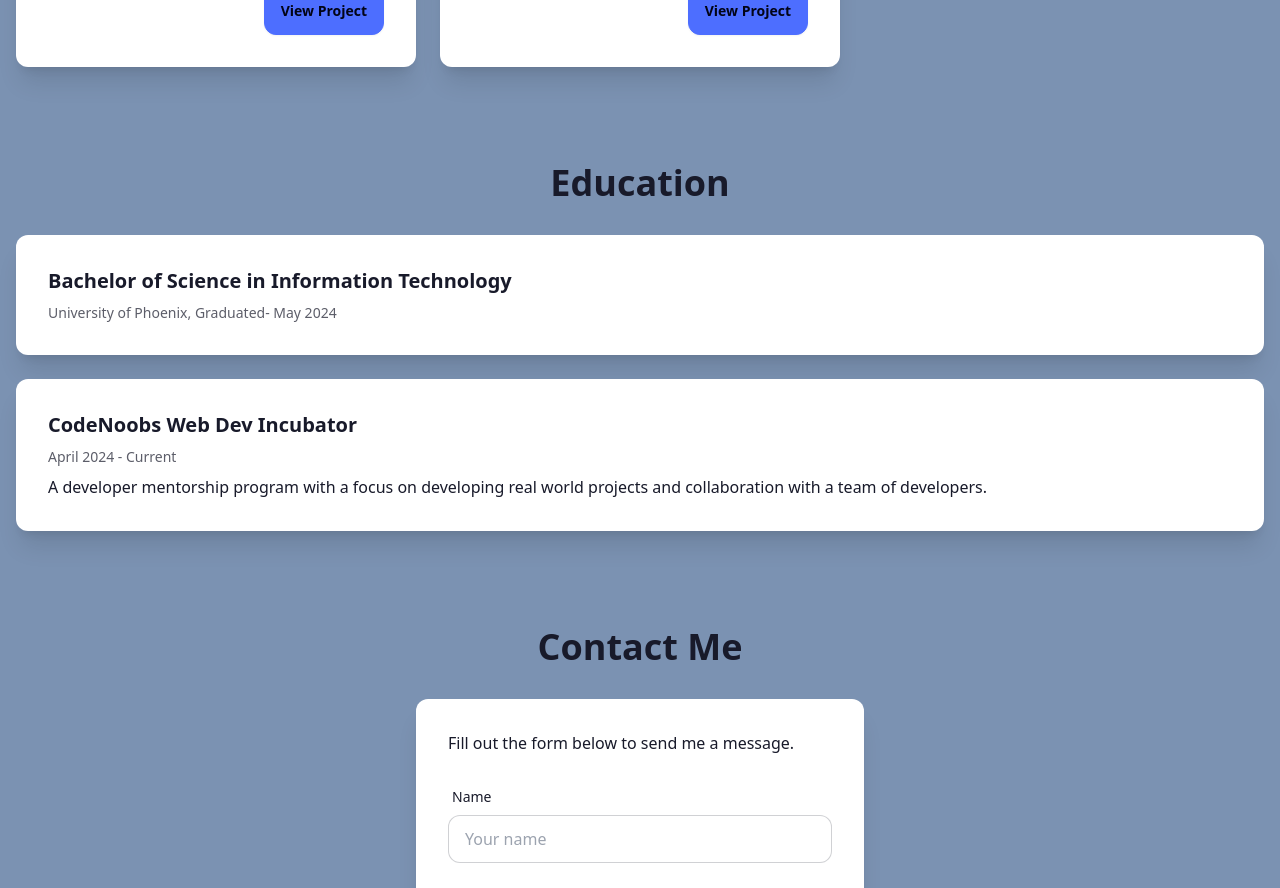
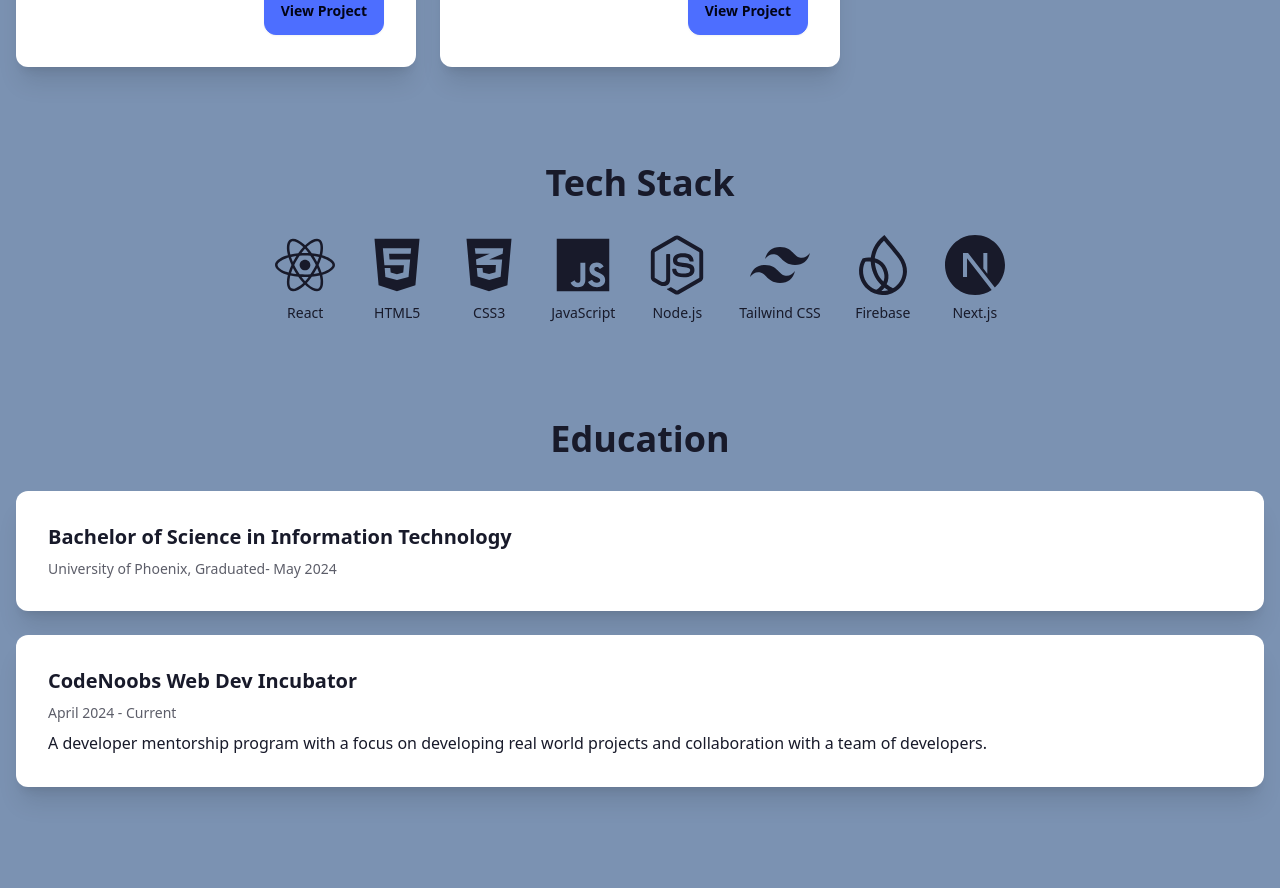
Before and after one commit to ericb83/myportfolio, a Next.js app: page / in a window 1280 px wide. Shown: the part 1346-2234 px from the top of the page. Built offline with nearby package versions, Linux system fonts and the light colour scheme; no server answers.

Commit message:
added tech stack section

```diff
--- a/src/app/page.js
+++ b/src/app/page.js
@@ -1,5 +1,7 @@
 "use client";
 import React, { useState, useEffect } from "react";
+import { FaReact, FaHtml5, FaCss3Alt, FaJs, FaNodeJs } from "react-icons/fa";
+import { SiTailwindcss, SiFirebase, SiNextdotjs } from "react-icons/si";
 import Hero from "@/components/Hero";
 import Image from "next/image";
 import Link from "next/link";
@@ -111,6 +113,28 @@ export default function Home() {
                     )}
                   </div>
                 </div>
+              </div>
+            ))}
+          </div>
+        </section>
+
+        {/* Tech Stack Section */}
+        <section id="tech-stack" className="py-12">
+          <h2 className="text-4xl font-bold text-center mb-8">Tech Stack</h2>
+          <div className="flex flex-wrap justify-center gap-8">
+            {[
+              { icon: FaReact, name: "React" },
+              { icon: FaHtml5, name: "HTML5" },
+              { icon: FaCss3Alt, name: "CSS3" },
+              { icon: FaJs, name: "JavaScript" },
+              { icon: FaNodeJs, name: "Node.js" },
+              { icon: SiTailwindcss, name: "Tailwind CSS" },
+              { icon: SiFirebase, name: "Firebase" },
+              { icon: SiNextdotjs, name: "Next.js" },
+            ].map((tech, index) => (
+              <div key={index} className="flex flex-col items-center">
+                <tech.icon className="text-6xl mb-2" />
+                <span className="text-sm">{tech.name}</span>
               </div>
             ))}
           </div>
```
